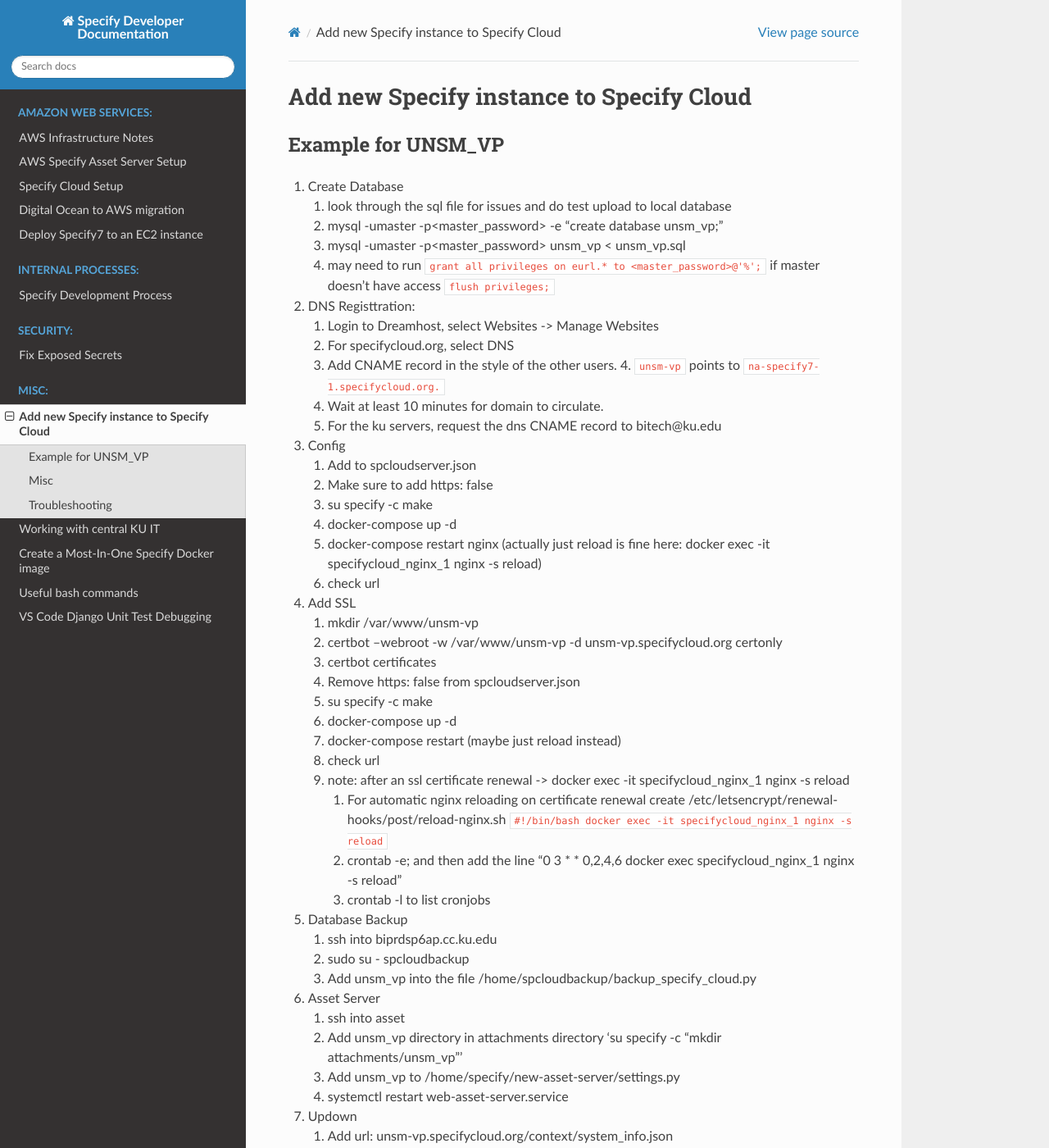
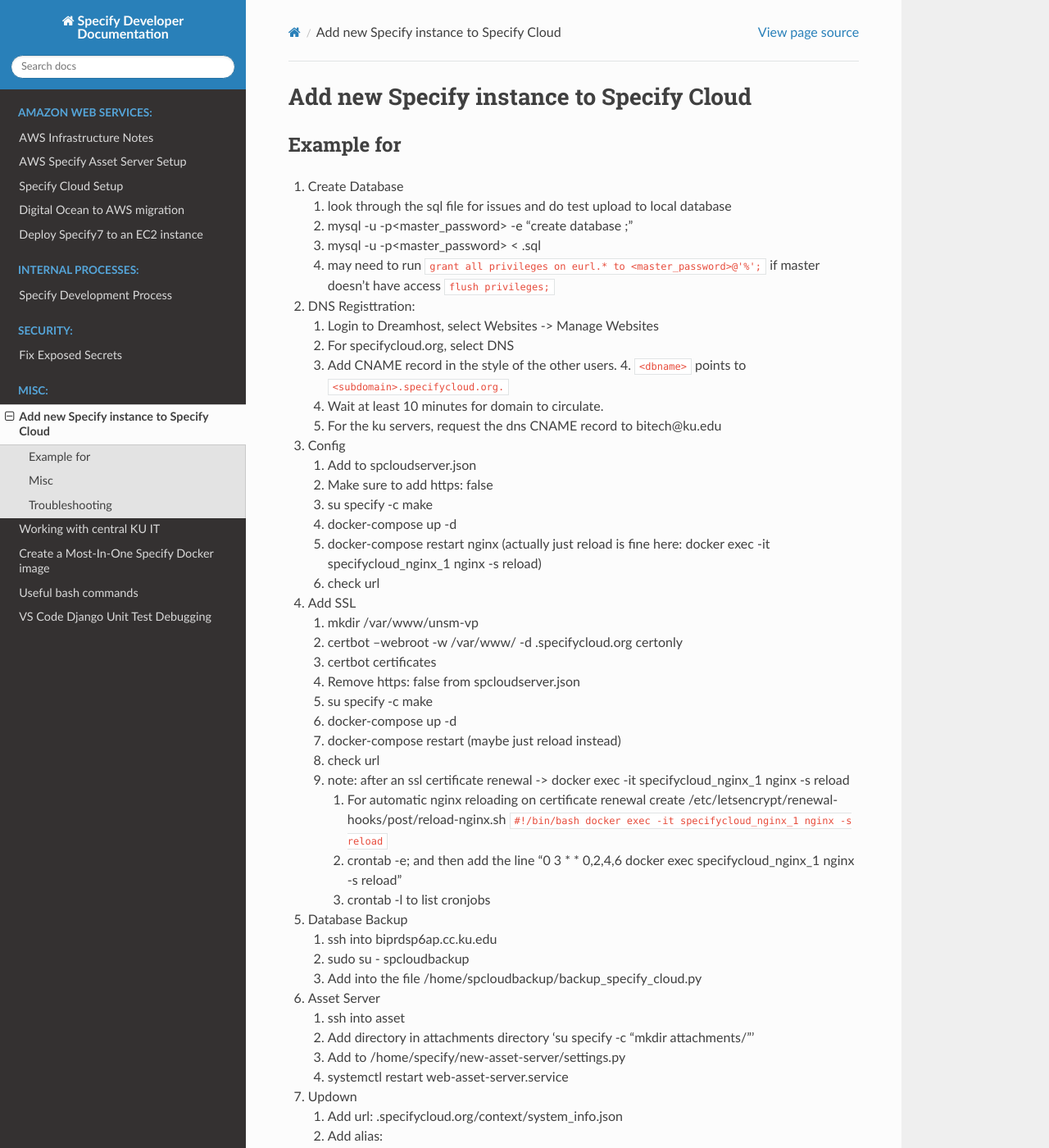
Before and after one commit to specify/specify.github.io, a Sphinx documentation site: the page built from sphinx/misc/add_new_instance_to_specify_cloud.md, in a window 1280 px wide and 1400 px high. Shown: the whole window at 82% size. Built offline with Sphinx 7.4.7 and the Read the Docs theme 2.0.0, drawn with Linux system fonts in a browser that asks for light colours; pages that are not in the unit, such as notebooks, are missing from menus.

Commit message:
generalize doc

```diff
--- a/sphinx/misc/add_new_instance_to_specify_cloud.md
+++ b/sphinx/misc/add_new_instance_to_specify_cloud.md
@@ -1,18 +1,18 @@
 # Add new Specify instance to Specify Cloud
 
-## Example for UNSM_VP
+## Example for <dbname>
 
 1. Create Database
 	1. look through the sql file for issues and do test upload to local database
-	2. mysql -umaster -p<master_password> -e "create database unsm_vp;"
-	3. mysql -umaster -p<master_password> unsm_vp < unsm_vp.sql
+	2. mysql -u<master> -p<master_password> -e "create database <dbname>;"
+	3. mysql -u<master> -p<master_password> <dbname> < <dbname>.sql
 	4. may need to run `grant all privileges on eurl.* to <master_password>@'%';` if
        master doesn't have access `flush privileges;`
 2. DNS Registtration:
 	1. Login to Dreamhost, select Websites -> Manage Websites
 	2. For specifycloud.org, select DNS
 	3. Add CNAME record in the style of the other users.
-		4. `unsm-vp` points to `na-specify7-1.specifycloud.org.`
+		4. `<dbname>` points to `<subdomain>.specifycloud.org.`
 	4. Wait at least 10 minutes for domain to circulate.
 	5. For the ku servers, request the dns CNAME record to bitech@ku.edu
 3. Config
@@ -24,7 +24,7 @@
 	6. check url
 4. Add SSL
 	1. mkdir /var/www/unsm-vp
-	2. certbot --webroot -w /var/www/unsm-vp -d unsm-vp.specifycloud.org certonly
+	2. certbot --webroot -w /var/www/<dbname> -d <dbname>.specifycloud.org certonly
 	3. certbot certificates
 	4. Remove https: false from spcloudserver.json
 	5. su specify -c make
@@ -38,15 +38,15 @@
 5. Database Backup
 	1. ssh into biprdsp6ap.cc.ku.edu
 	2. sudo su - spcloudbackup
-	3. Add unsm_vp into the file /home/spcloudbackup/backup_specify_cloud.py
+	3. Add <dbname> into the file /home/spcloudbackup/backup_specify_cloud.py
 6. Asset Server
 	1. ssh into asset
-	2. Add unsm_vp directory in attachments directory 'su specify -c "mkdir attachments/unsm_vp"'
-	3. Add unsm_vp to /home/specify/new-asset-server/settings.py
+	2. Add <dbname> directory in attachments directory 'su specify -c "mkdir attachments/<dbname>"'
+	3. Add <dbname> to /home/specify/new-asset-server/settings.py
 	4. systemctl restart web-asset-server.service
 7. Updown
-	1. Add url: unsm-vp.specifycloud.org/context/system_info.json
-	2. Add alias: unsm-vp
+	1. Add url: <dbname>.specifycloud.org/context/system_info.json
+	2. Add alias: <dbname>
 
 ## Misc
 
```
Also changed, not shown: sphinx/aws/aws_specify_cloud_setup.md (+4 -4 lines).
